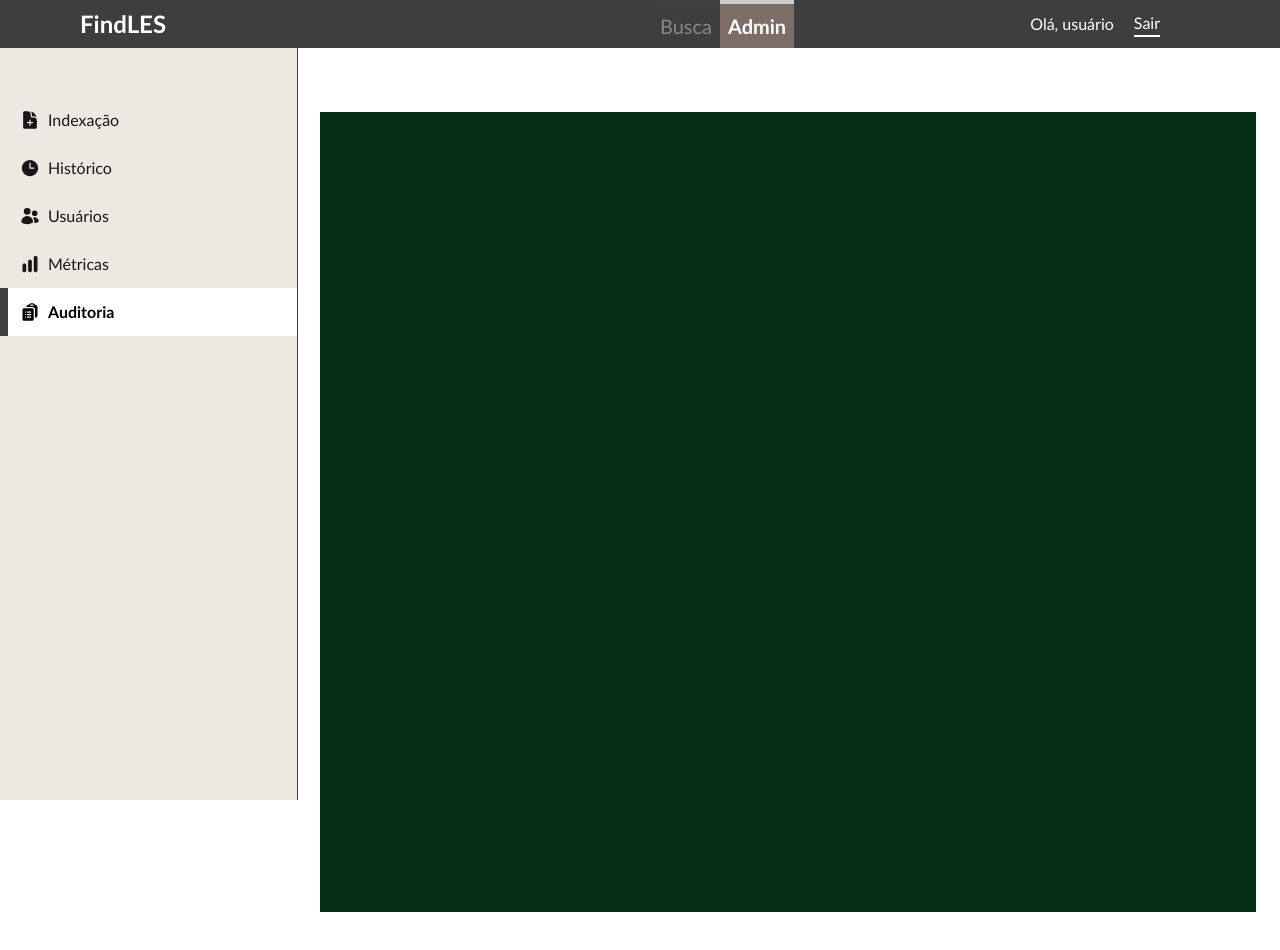
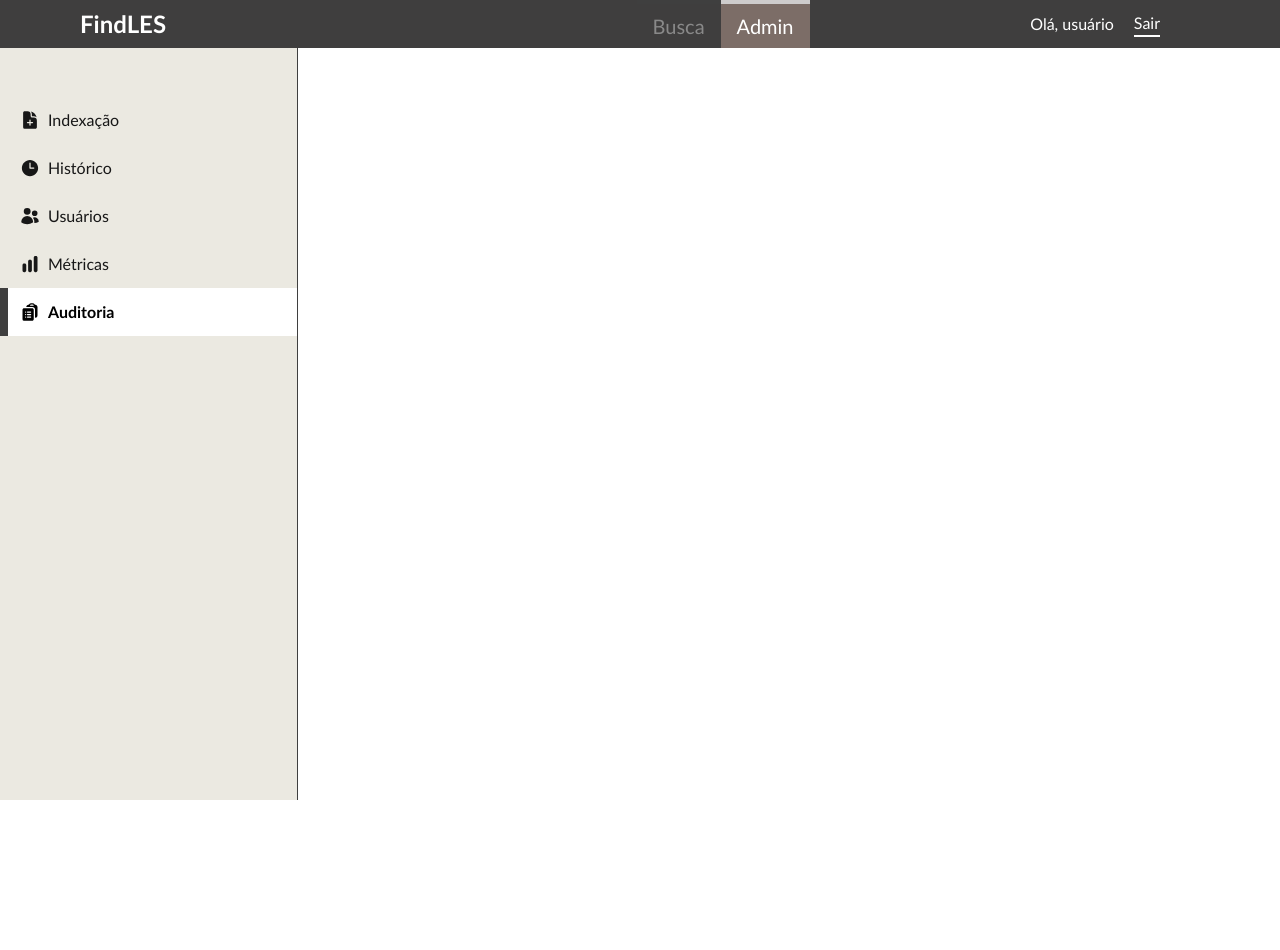
Before and after one commit to INDEXADOR-SINISTRO/FindLES, a Next.js app in the folder frontend/: page /admin/auditoria in a window 1280 px wide. Shown: the top 950 px of the page. After the commit the page ends 800 px from the top, so only its background shows below. Built offline with nearby package versions, Linux system fonts and the light colour scheme.

Commit message:
mudança nas transições dos links no cabeçalho

```diff
--- a/frontend/src/app/admin/auditoria/page.tsx
+++ b/frontend/src/app/admin/auditoria/page.tsx
@@ -7,9 +7,7 @@ const Auditoria = () => {
 
   return (
 
-    <div className="bg-green-950 w-full min-h-screen">
-
-    </div>
+    <></>
   );
 };
 
--- a/frontend/src/app/login/page.tsx
+++ b/frontend/src/app/login/page.tsx
@@ -16,6 +16,7 @@ const Login = () => {
   const [password, setPassword] = useState<string>("");
   const [ isLoading,setIsLoading] = useState<boolean>(false);
   const {showMessage} = useSnackbar()
+  const {push} = useRouter();
 
   const onCheckFields = ()=>{
       if (email === "" || password === ""){
@@ -93,7 +94,10 @@ const Login = () => {
           <div className="flex justify-center mb-4">
             <a href="/admin">
                 <Button
-                onClick={()=>{console.log("nada")}}
+                onClick={()=>{
+                  push("/busca")
+
+                }}
                 text="Entrar"
                 />
             </a>
--- a/frontend/src/components/header/index.tsx
+++ b/frontend/src/components/header/index.tsx
@@ -1,8 +1,9 @@
 "use client";
 
 import Image from "next/image";
-import { useRouter } from "next/navigation";
-import React, {  useState } from "react";
+import { usePathname, useRouter } from "next/navigation";
+import React, { useState } from "react";
+import Link from "next/link";
 
 import { ChevronUpIcon } from "@heroicons/react/24/solid";
 import useResponsiveDetect from "@/hooks/useResponsiveDetect";
@@ -14,8 +15,9 @@ import { setPerfil } from "@/store/modules/perfil";
 import { useAppDispatch } from "@/hooks/useAppDispatch";
 import { Route } from "@mui/icons-material";
 
-export const Header = ({titulo} : {titulo: string}) => {
+export const Header = ({ titulo }: { titulo: string }) => {
   const [isCollapside, setIsCollapside] = useState<boolean>(false);
+  const pathname = usePathname();
 
   const responsiveSize = useResponsiveDetect();
 
@@ -63,8 +65,22 @@ export const Header = ({titulo} : {titulo: string}) => {
             </>
           )}
         <div className="ml-auto mr-auto flex text-[#898989] text-xl ">
-          <div className="border-t-4 py-2 border-[#3f3f3f] hover:cursor-pointer px-2">Busca</div>
-          <div className="text-white font-bold px-2 py-2 bg-taupe-500 border-t-4 border-[#cecccc] hover:cursor-pointer">Admin</div>
+          <div className={ pathname.includes("busca") ? " text-white font bold border-t-4 py-2 px-4 border-[#cecccc] hover:cursor-pointer bg-taupe-500" : "transition-all duration-300 ease-in-out border-t-4 py-2 px-4 hover:border-taupe-500 border-[#3f3f3f]  hover:cursor-pointer hover:bg-taupe-500 hover:text-white"}>
+            <Link className="w-full h-full"
+              href="/busca"
+            >
+              Busca
+            </Link>
+          </div>
+          <div className={pathname.includes("admin") ? " text-white font bold border-t-4 py-2 px-4 border-[#cecccc] hover:cursor-pointer bg-taupe-500" : " transition-all duration-300 ease-in-out border-t-4 py-2 px-4 hover:border-taupe-500 border-[#3f3f3f]  hover:cursor-pointer hover:bg-taupe-500 hover:text-white "}>
+            <Link className="w-full h-full"
+              href="/admin/indexacao"
+            >
+              Admin
+            </Link>
+
+
+          </div>
         </div>
         {usuario && (
           <div className="flex gap-3 items-center md:justify-center lg:absolute right-28 mt-2 mb-2">
@@ -75,7 +91,7 @@ export const Header = ({titulo} : {titulo: string}) => {
             <a href="/login">
               <button
                 className="flex items-center justify-center gap-1 h-8 rounded-md cursor-pointer text-white hover:opacity-60 p-2"
-              onClick={()=>console.log("nada")}
+                onClick={() => console.log("nada")}
               >
                 <p className="border-b-2">Sair</p>
               </button>
@@ -86,8 +102,7 @@ export const Header = ({titulo} : {titulo: string}) => {
                 onClick={() => setIsCollapside((prevState) => !prevState)}
               >
                 <ChevronUpIcon
-                  className={`w-6 h-6 text-white ${
-                    isCollapside && "transform rotate-180"
+                  className={`w-6 h-6 text-white ${isCollapside && "transform rotate-180"
                     }`}
                 />
               </button>
--- a/frontend/src/components/mainLayout/index.tsx
+++ b/frontend/src/components/mainLayout/index.tsx
@@ -71,7 +71,7 @@ export default function MainLayout({
       <SnackbarProvider>
         {isPublic && (
           <>
-            <div className="hidden">
+              <div className={path.includes("busca") ? "" : "hidden"}>
               <Header titulo={"FindLES"} />
             </div>
             <div>
--- a/frontend/src/components/sidebar/index.tsx
+++ b/frontend/src/components/sidebar/index.tsx
@@ -32,8 +32,7 @@
             return (
               <li
                 key={route.url}
-                // 1. Adicionamos 'transition-all duration-300 ease-in-out' para animar tudo
-                // 2. Fixamos o 'border-l-8' e alternamos apenas a cor da borda entre transparente e escuro
+
                 className={`w-full transition-all duration-300 ease-in-out border-l-8 ${
                   isActive
                     ? "bg-white font-bold text-black border-[#3f3f3f]"
@@ -74,7 +73,7 @@
                     {route.children?.map((subRoute) => (
                       <li
                         key={`${subRoute.url}`}
-                        // Adicionada transição suave também nas sub-rotas
+
                         className={`flex ml-10 items-center gap-2 pb-3 transition-colors duration-200 ${
                           pathname === subRoute.url
                             ? "font-bold text-black"
```
Also changed, not shown: frontend/src/app/busca/page.tsx (added, +16 -0 lines). Lines whose indentation alone changed are shown as unchanged.
